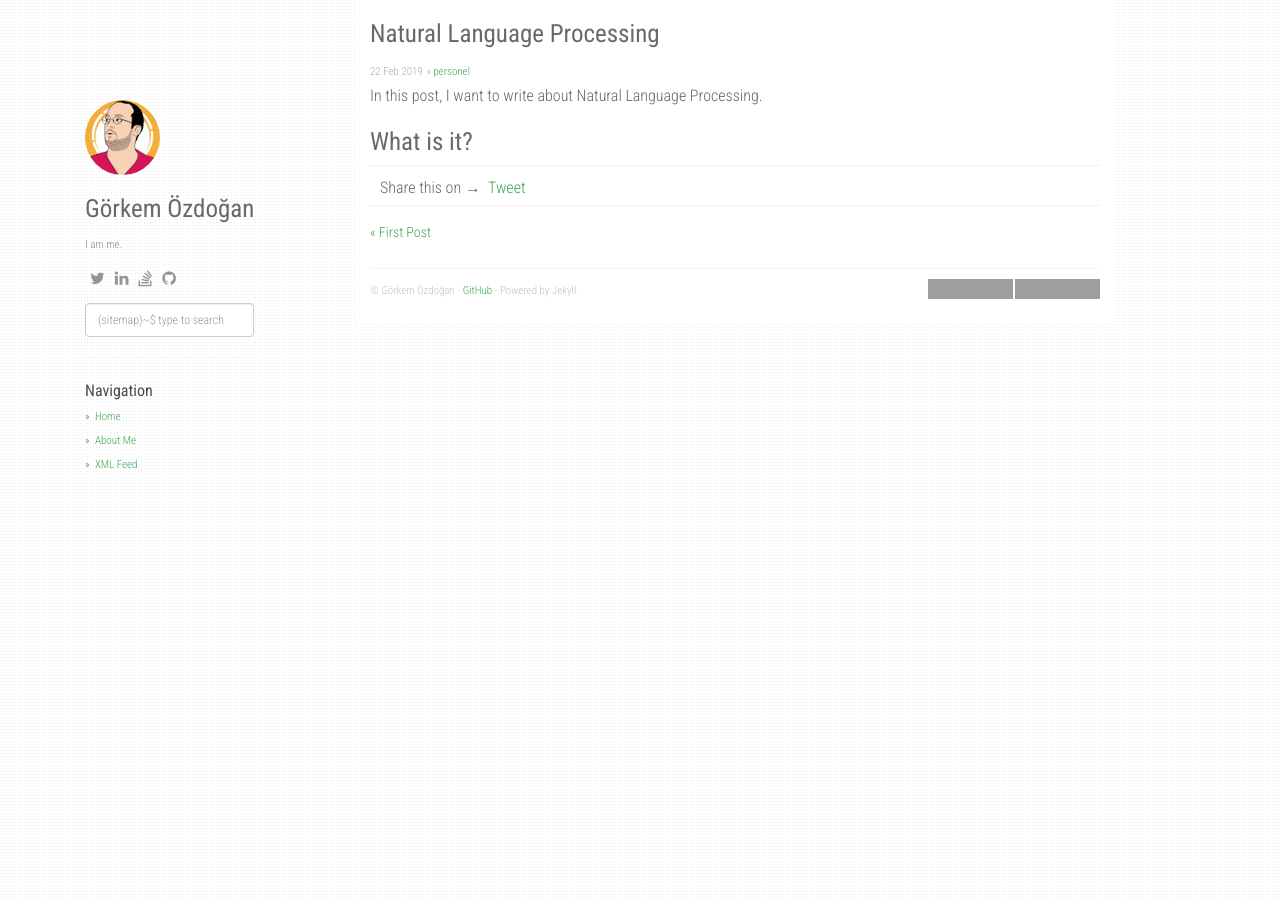
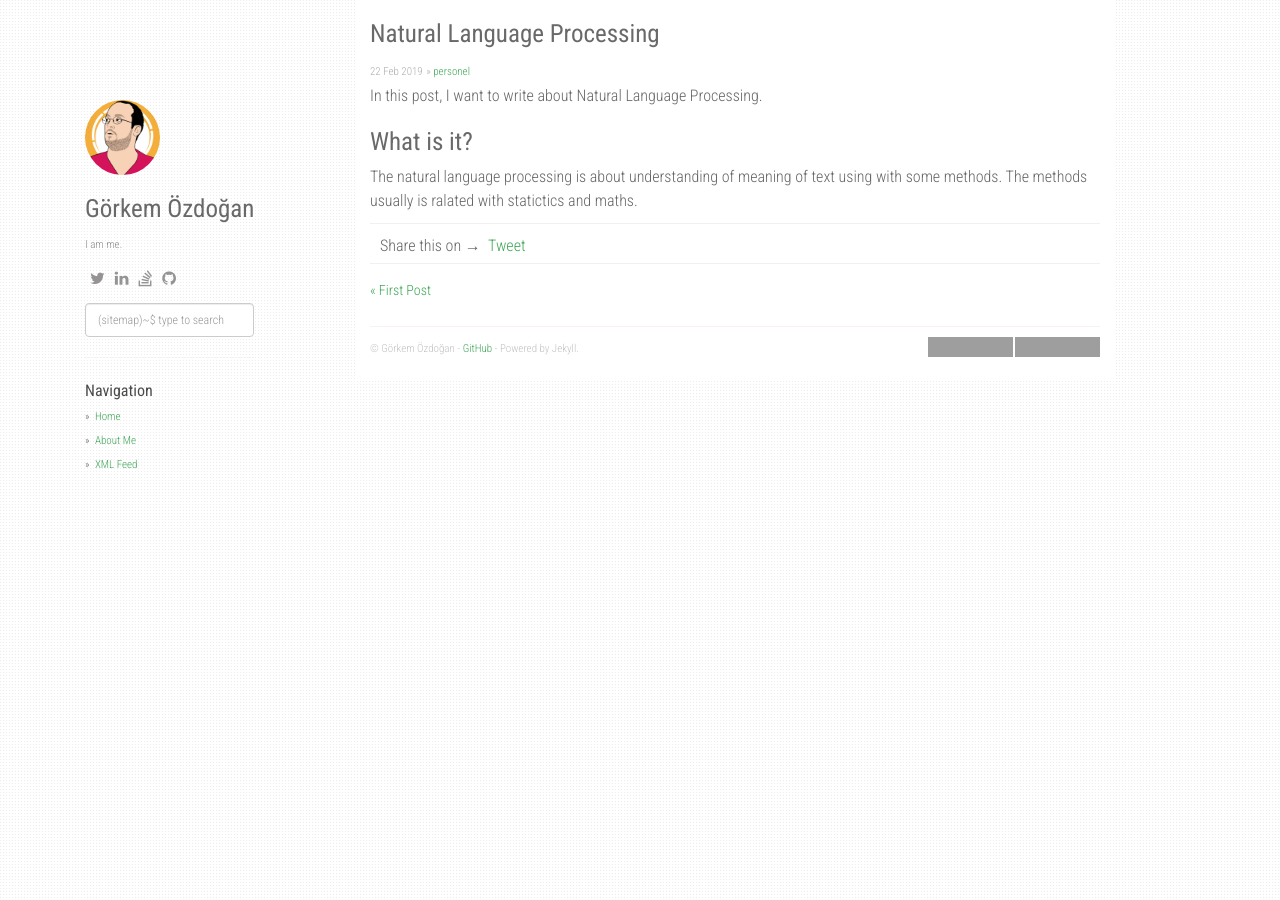
Before and after one commit to agusmakmun/agusmakmun.github.io, a Jekyll site: the page built from _posts/2019-06-19-Natural-Language-Processing.md, in a window 1280 px wide. Built offline with Jekyll 4.4.1, drawn with Linux system fonts in a browser that asks for light colours; nearby versions of some CDN libraries; comment, search, counter and statistics services are not loaded; grey boxes are pictures that could not be loaded.

Commit message:
update branch
update branch

```diff
--- a/_posts/2019-06-19-Natural-Language-Processing.md
+++ b/_posts/2019-06-19-Natural-Language-Processing.md
@@ -6,3 +6,4 @@ categories: [personel]
 ---
 In this post, I want to write about Natural Language Processing.
 # What is it?
+The natural language processing is about understanding of meaning of text using with some methods. The methods usually is ralated with statictics and maths.
```
